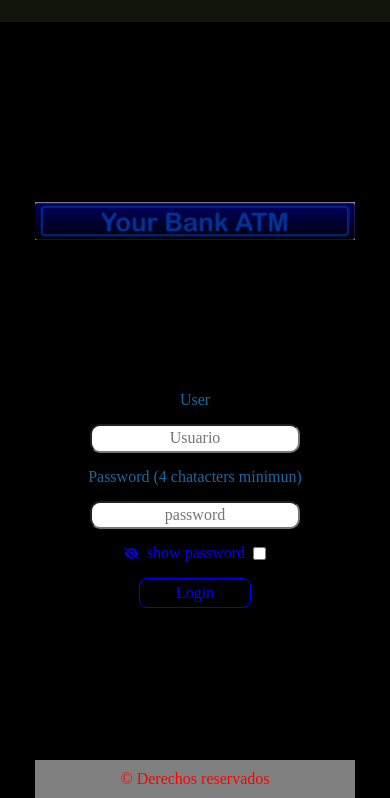
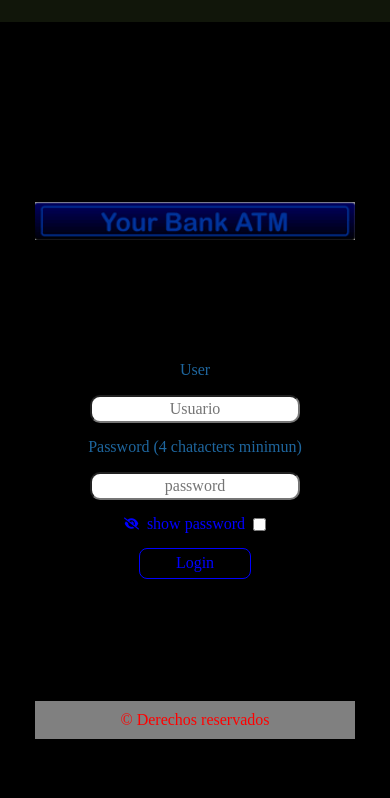
Before and after one commit to dfx172/atm, a plain HTML site: page index.html in a window 390 px wide. Shown: the part 46-844 px from the top of the page. Drawn offline with Linux system fonts and the light colour scheme.

```diff
--- a/css/style.css
+++ b/css/style.css
@@ -136,3 +136,8 @@
 .showpass i{font-size: 12px;
         color: blue;}
 .showpass span{color: blue;}
+
+
+@media screen and (max-width: 768px) {
+    .login{height: 85vh;}
+}
```
